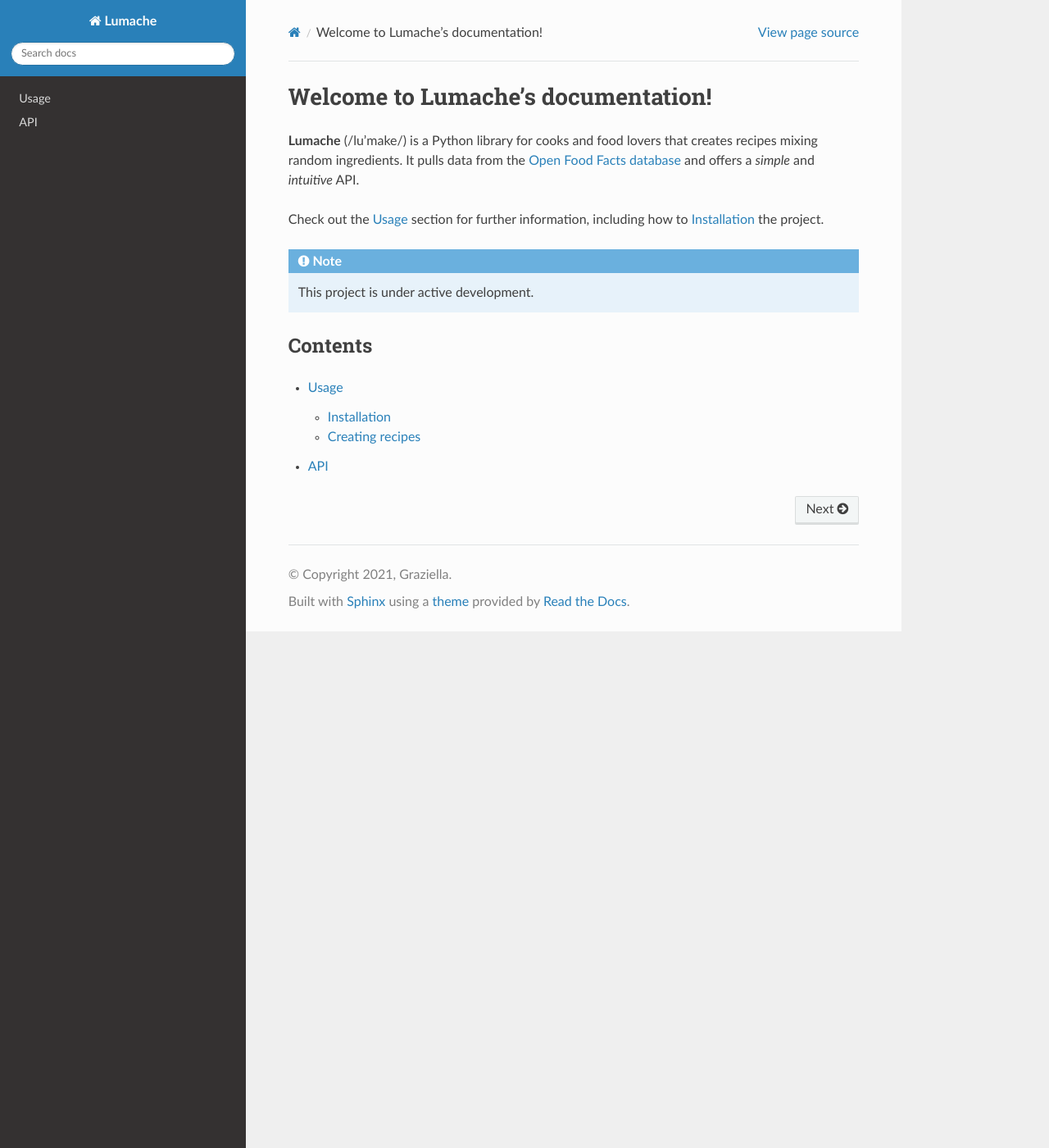
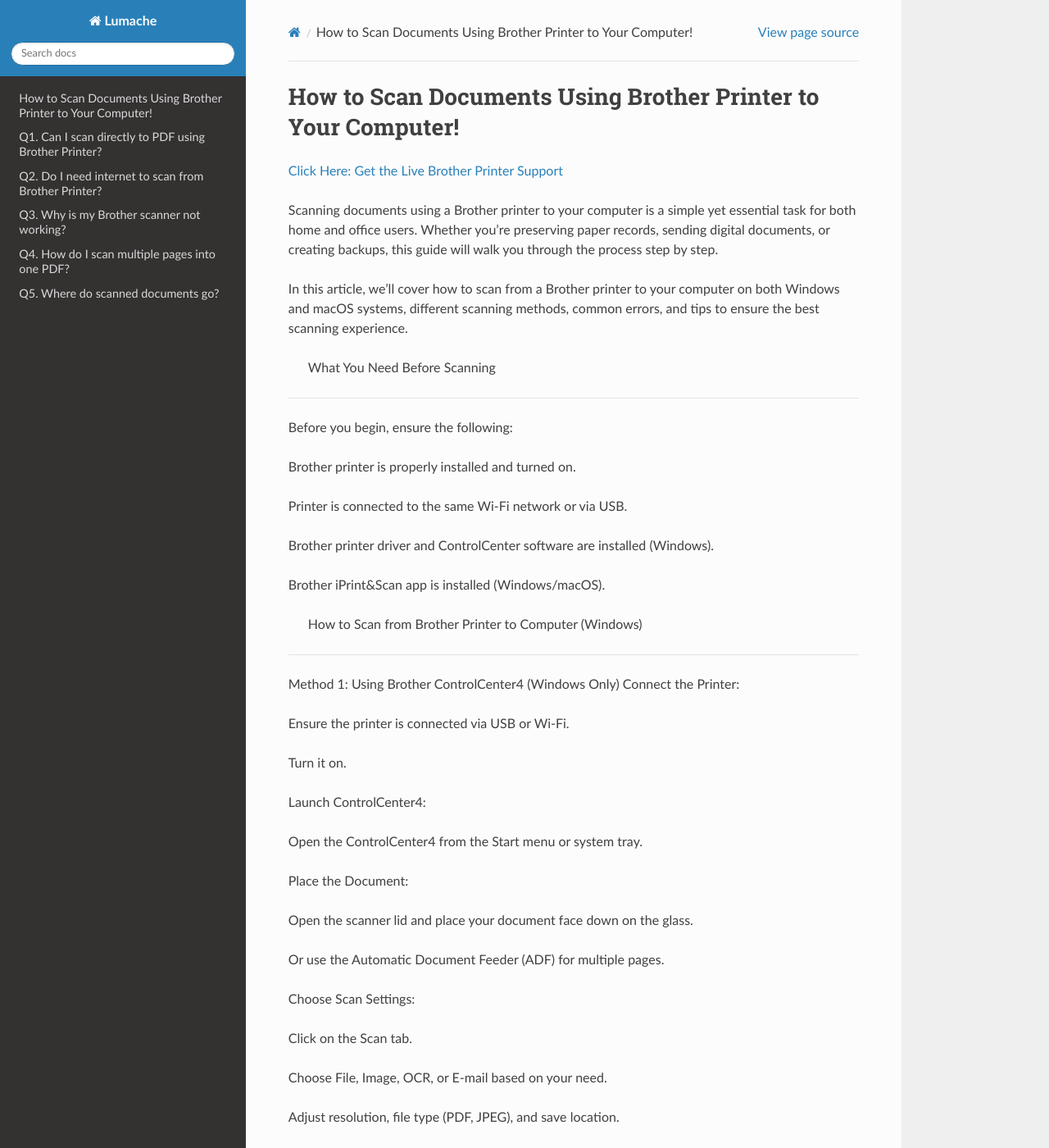
Before and after one commit to barrysmith97367/scannowbrother, a Sphinx documentation site: the page built from docs/source/index.rst, in a window 1280 px wide and 1400 px high. Shown: the whole window at 82% size. Built offline with Sphinx 7.4.7 and the Read the Docs theme 3.1.0, drawn with Linux system fonts in a browser that asks for light colours; some of the changed text lies outside the part shown.

Commit message:
Update index.rst

```diff
--- a/docs/source/index.rst
+++ b/docs/source/index.rst
@@ -1,22 +1,171 @@
-Welcome to Lumache's documentation!
+How to Scan Documents Using Brother Printer to Your Computer!
+===================================
+`Click Here: Get the Live Brother Printer Support <https://jivo.chat/QjFUnjXqRy>`_
+
+
+Scanning documents using a Brother printer to your computer is a simple yet essential task for both home and office users. Whether you’re preserving paper records, sending digital documents, or creating backups, this guide will walk you through the process step by step.
+
+In this article, we’ll cover how to scan from a Brother printer to your computer on both Windows and macOS systems, different scanning methods, common errors, and tips to ensure the best scanning experience.
+
+ What You Need Before Scanning
 ===================================
 
-**Lumache** (/lu'make/) is a Python library for cooks and food lovers
-that creates recipes mixing random ingredients.
-It pulls data from the `Open Food Facts database <https://world.openfoodfacts.org/>`_
-and offers a *simple* and *intuitive* API.
+Before you begin, ensure the following:
 
-Check out the :doc:`usage` section for further information, including
-how to :ref:`installation` the project.
+Brother printer is properly installed and turned on.
 
-.. note::
+Printer is connected to the same Wi-Fi network or via USB.
 
-   This project is under active development.
+Brother printer driver and ControlCenter software are installed (Windows).
 
-Contents
---------
+Brother iPrint&Scan app is installed (Windows/macOS).
 
-.. toctree::
+ How to Scan from Brother Printer to Computer (Windows)
+===================================
 
-   usage
-   api
+Method 1: Using Brother ControlCenter4 (Windows Only)
+Connect the Printer:
+
+Ensure the printer is connected via USB or Wi-Fi.
+
+Turn it on.
+
+Launch ControlCenter4:
+
+Open the ControlCenter4 from the Start menu or system tray.
+
+Place the Document:
+
+Open the scanner lid and place your document face down on the glass.
+
+Or use the Automatic Document Feeder (ADF) for multiple pages.
+
+Choose Scan Settings:
+
+Click on the Scan tab.
+
+Choose File, Image, OCR, or E-mail based on your need.
+
+Adjust resolution, file type (PDF, JPEG), and save location.
+
+Start Scanning:
+
+Click the Scan button and wait for it to complete.
+
+The scanned file will be saved to your selected location.
+
+ How to Scan from Brother Printer to Mac
+===================================
+
+Method 1: Using Brother iPrint&Scan App
+Download iPrint&Scan:
+
+Visit Brother's official website and download the iPrint&Scan software for macOS.
+
+Connect the Printer:
+
+Ensure your Brother printer is connected to the Mac (USB or Wi-Fi).
+
+Place the Document:
+
+Position the document on the scanner glass or ADF.
+
+Open iPrint&Scan App:
+
+Launch the app.
+
+It will automatically detect your printer.
+
+Adjust Scan Settings:
+
+Select scan type, resolution, color mode, and file format.
+
+Start Scanning:
+
+Hit the Scan button and save your document.
+
+ Alternate Method: Scan Using the Printer’s Control Panel
+===================================
+
+Many Brother printers have a built-in control panel where you can initiate scanning directly.
+
+Steps:
+Press the Scan button on your printer.
+
+Choose Scan to PC or Scan to Email/Network.
+
+Select the connected computer name.
+
+Adjust settings (if required).
+
+Press Start to begin scanning.
+
+This method works for both Windows and macOS, as long as the Brother software is installed and your printer is properly connected.
+
+ Troubleshooting Common Issues
+===================================
+
+Problem: Brother printer not recognized.
+Solution:
+
+Reconnect printer cables or Wi-Fi.
+
+Reinstall printer drivers and ControlCenter software.
+
+Problem: Scanned file is missing.
+Solution:
+
+Check default scan location in settings (e.g., Documents > Scanned Images).
+
+Change destination folder before scanning.
+
+Problem: Poor image quality.
+Solution:
+
+Increase DPI (resolution) to 300 or 600.
+
+Clean the scanner glass.
+
+ Tips for Best Scanning Results
+===================================
+
+Use ADF for bulk scanning to save time.
+
+Always clean the scanner glass to avoid streaks or spots.
+
+For editable text, use OCR (Optical Character Recognition).
+
+Save important files in PDF for universal access.
+
+ FAQs: Brother Printer Scanning
+===================================
+
+Q1. Can I scan directly to PDF using Brother Printer?
+===================================
+
+Yes, you can select PDF as the file format in ControlCenter or iPrint&Scan before scanning.
+
+Q2. Do I need internet to scan from Brother Printer?
+===================================
+
+No, internet is not required. But Wi-Fi or USB connection between printer and PC is essential.
+
+Q3. Why is my Brother scanner not working?
+===================================
+
+It could be due to outdated drivers, USB/Wi-Fi connection issues, or disabled services. Reinstall software and reconnect the printer.
+
+Q4. How do I scan multiple pages into one PDF?
+===================================
+
+Use the ADF and enable “scan multiple pages into a single file” in the scan settings.
+
+Q5. Where do scanned documents go?
+===================================
+
+By default, they’re saved in your Documents or Scanned Images folder. You can change this in settings.
+
+ Conclusion
+===================================
+
+Scanning documents from a Brother printer to your computer is quick and user-friendly when the setup is done correctly. By following the methods outlined above—whether on Windows or Mac—you’ll be able to digitize your paperwork efficiently. Always keep your software updated and maintain your printer for the best performance.
```
